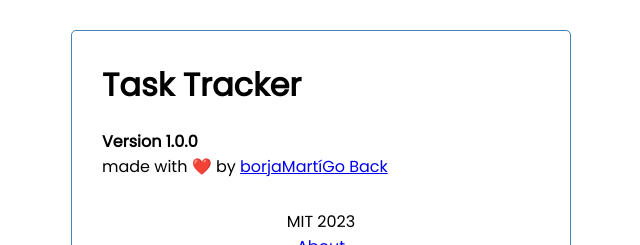
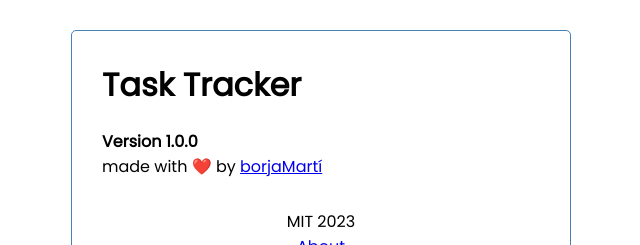
Before and after one commit to borjaMarti/task-tracker-frontend, a React (Vite) app: page /about in a window 1280 px wide. Shown: the top 245 px of the page, without its empty margins (319-959 px from the left). Built offline with nearby package versions, Linux system fonts and the light colour scheme; no server answers.

Commit message:
added author

```diff
--- a/src/components/About.jsx
+++ b/src/components/About.jsx
@@ -1,11 +1,8 @@
-import { Link } from 'react-router-dom'
-
 function About() {
     return (
       <div>
           <h4>Version 1.0.0</h4>
           <span>made with ❤️ by <a href="https://borjamarti.netlify.app/">borjaMartí</a></span>
-          <Link to="/">Go Back</Link>
       </div>
     )
   }
```
